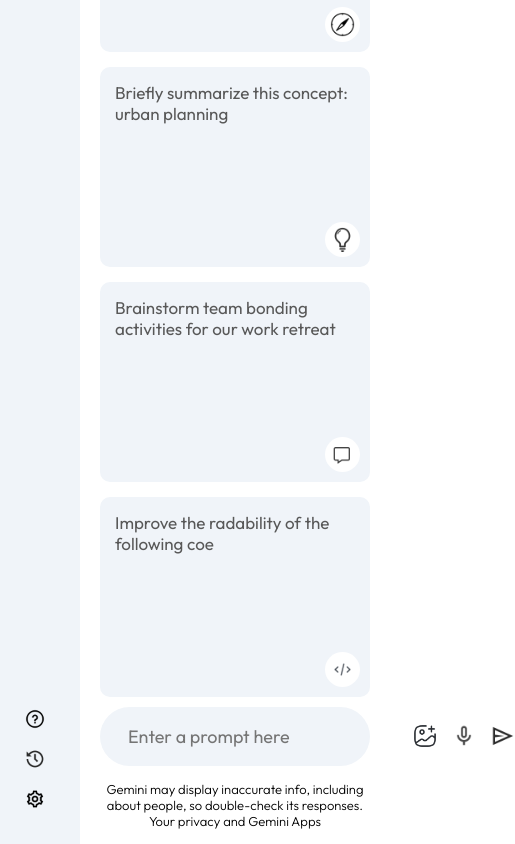
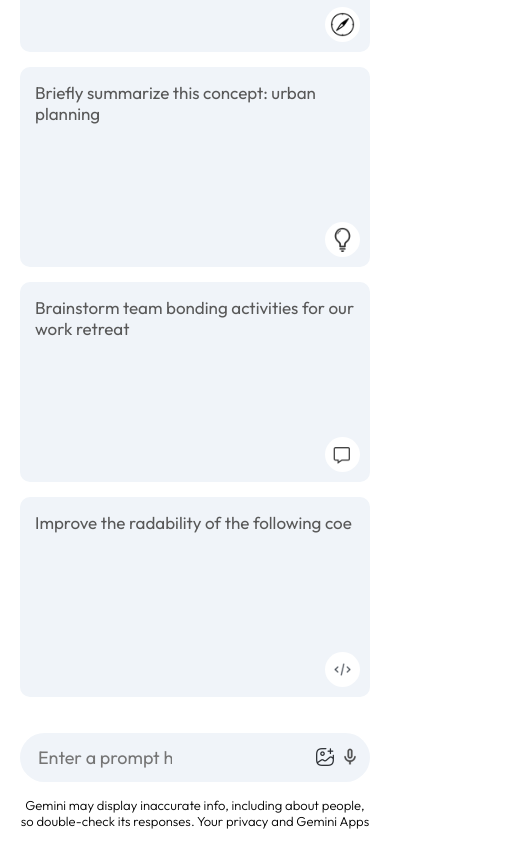
Before and after one commit to MoneebAliKarrar/Gemini-ReactJS, a React (Create React App) app: page / in a window 390 px wide. Shown: the part 672-1516 px from the top of the page, 515 px wide, since content can reach past the window. Built offline with nearby package versions, Linux system fonts and the light colour scheme.

Commit message:
responsive app

```diff
--- a/src/components/Main/Main.css
+++ b/src/components/Main/Main.css
@@ -160,3 +160,19 @@
     font-weight: 300;
     line-height: 1.8;
 }
+
+@media (max-width:600px) {
+    .main-bottom input{
+        flex: none;
+        width: 150px;
+    }
+    .main-bottom img{
+        width: 20px;
+    }
+    .search-box{
+        padding: 5px 10px;
+    }
+    .search-box div{
+        gap: 5px;
+    }
+}
--- a/src/components/Main/Main.jsx
+++ b/src/components/Main/Main.jsx
@@ -68,7 +68,7 @@
             <div>
               <img src={assets.gallery_icon} alt="" />
               <img src={assets.mic_icon} alt="" />
-              <img onClick={() => onSent(undefined, input)} src={assets.send_icon} alt="" />
+              {input?<img onClick={() => onSent(undefined, input)} src={assets.send_icon} alt="" />:null}
             </div>
           </div>
           <p className="bottom-info">
--- a/src/components/Sidebar/SideBar.css
+++ b/src/components/Sidebar/SideBar.css
@@ -30,6 +30,7 @@
 .sidebar .recent{
     display: flex;
     flex-direction: column;
+    animation: fadeIn 1.5s;
 }
 .sidebar .recent-title{
     margin-top: 30px;
@@ -59,3 +60,8 @@
     padding-right: 10px;
     cursor: pointer;
 }
+@media (max-width:600px) {
+    .sidebar{
+        display: none;
+    }
+}
--- a/src/index.css
+++ b/src/index.css
@@ -8,4 +8,13 @@
 #root{
   min-height: 100vh;
   display: flex;
+  animation: fadeIn 1.5s;
 }
+@keyframes fadeIn {
+  0%{
+    opacity: 0;
+  }
+  100%{
+    opacity: 1;
+  }
+}
```
